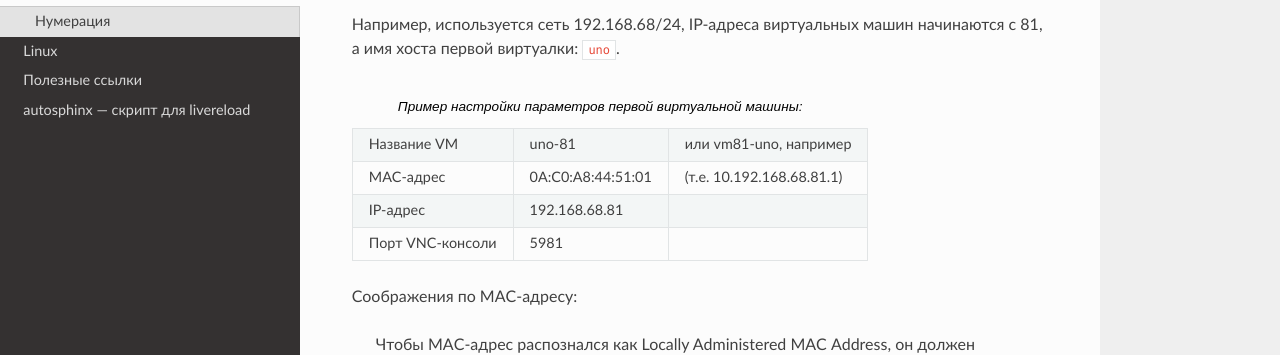
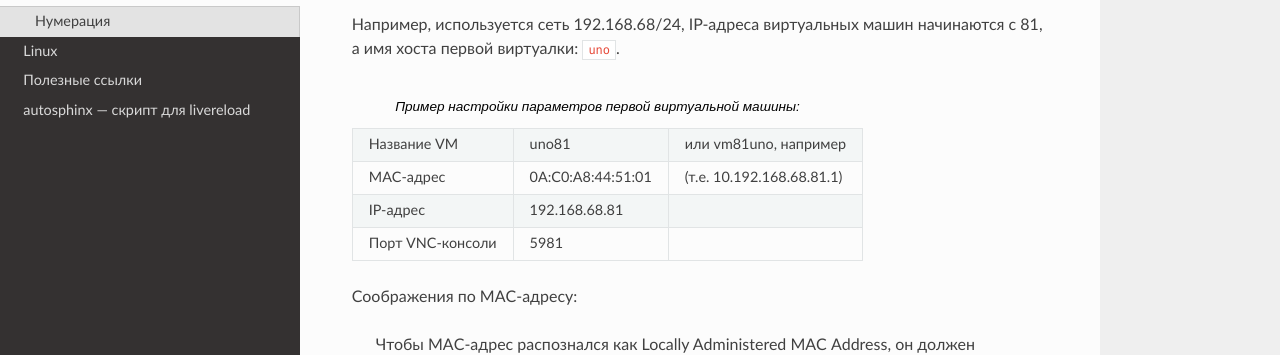
Before and after one commit to avidclam/dida, a Sphinx documentation site: the page built from docs/vm.rst, in a window 1280 px wide. Shown: the part 251-606 px from the top of the page. Built offline with Sphinx 7.4.7 and the Read the Docs theme 2.0.0, drawn with Linux system fonts in a browser that asks for light colours.

Commit message:
vm name fix

```diff
--- a/docs/vm.rst
+++ b/docs/vm.rst
@@ -14,7 +14,7 @@
    :widths: auto
 
    =================  ================================  ==========
-   Название VM                      uno-81               или vm81-uno, например
+   Название VM                      uno81               или vm81uno, например
    MAC-адрес                         0A:C0:A8:44:51:01  (т.е. 10.192.168.68.81.1)
    IP-адрес                            192.168.68.81
    Порт VNC-консоли             5981
```
Also changed, not shown: 1 other file.
